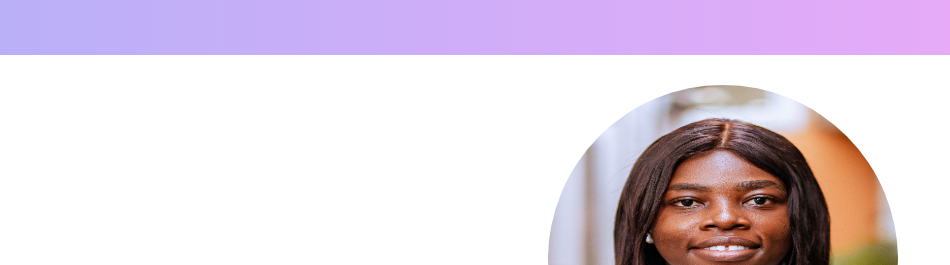
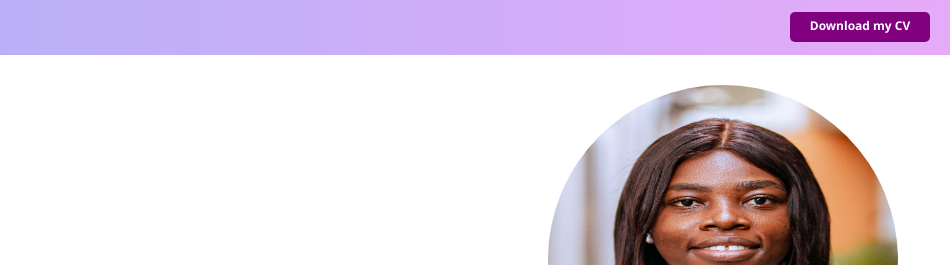
Before and after one commit to Vera-poms/Portfolio, a plain HTML site: page index.html in a window 1280 px wide. Shown: the top 265 px of the page, 330-1280 px from the left. Drawn offline with Linux system fonts and the light colour scheme; a web font is replaced by a local one.

Commit message:
Added download my cv button

```diff
--- a/index.html
+++ b/index.html
@@ -27,6 +27,7 @@
             <li class="nav-links">
                 <a href="#contact">Contact Me</a>
             </li>
+             <a href="https://drive.google.com/file/d/17Qb3D7As1iVl0R_eo2Y2nb2b4h84SKIi/view" class="my-cv">Download my CV</a>
         </ul>
         <svg width="32" height="18" xmlns="http://www.w3.org/2000/svg" class="hamburger js-hamburger">
             <g fill="#151515" fill-rule="evenodd">
@@ -131,8 +132,9 @@
                     <a href="https://www.linkedin.com/in/vera-ama-pomaa-9a3b24179/?originalSubdomain=gh">
                         <img src="images/linkedin.png" alt="linkedIn">
                     </a>
+                    <a href="https://drive.google.com/file/d/17Qb3D7As1iVl0R_eo2Y2nb2b4h84SKIi/view" class="my-cv">Download my CV</a>
                 </div>
-                <a href="">Download my CV</a>
+
                 <p>Copyright ©, All rights reserved.</p>
 
             </div>
--- a/style.css
+++ b/style.css
@@ -33,7 +33,7 @@ nav{
     position: relative;
     z-index: 1;
     list-style-type: none;
-    background-color: white;
+    background-image: linear-gradient(to bottom, rgb(220, 140, 252), rgb(255, 192, 203));
     width: 60%;
     position: absolute;
     top: 0;
@@ -42,9 +42,13 @@ nav{
     transition: 0.9s ease-in-out;
     margin-top: 0;
     text-decoration: none;
+    font-weight: bold;
 }
 .menuList{
     display: none;
+}
+.menuList .my-cv{
+    background-color: purple;
 }
 .nav-links a{
     display: block;
@@ -143,7 +147,7 @@ nav{
 .project-1 p{
     padding: 0 10px;
 }
-.project-1 a{
+.project-1 a, .my-cv{
     background-color: blue;
     color: white;
     text-decoration: none;
@@ -153,7 +157,7 @@ nav{
     border-radius: 5px;
     padding: 5px 10px;
 }
-.project-1 a:hover{
+.project-1 a:hover, .my-cv:hover{
     background-color: rgb(181, 181, 248);
     border: 1px solid blue;
     color: rgb(53, 53, 53);
@@ -184,7 +188,6 @@ nav{
     justify-content: center;
     align-items: center;
     min-width: auto;
-
 }
 .profile-links{
     display: flex;
@@ -209,6 +212,10 @@ nav{
     margin-left: 5px;
     width: 35px;
     height: 35px;
+}
+.my-cv{
+    width: 120px;
+    text-align: center;
 }
 
 
@@ -250,6 +257,14 @@ nav{
     .menuList.links{
         display: flex !important;
         background: none;
+    }
+    .my-cv{
+        height: 20px;
+        margin-top: 0;
+        position: absolute;
+        right: 20px;
+        top: 12px;
+        background-color: rgb(71, 71, 163);
     }
     .intro{
         width: 98%;
```
